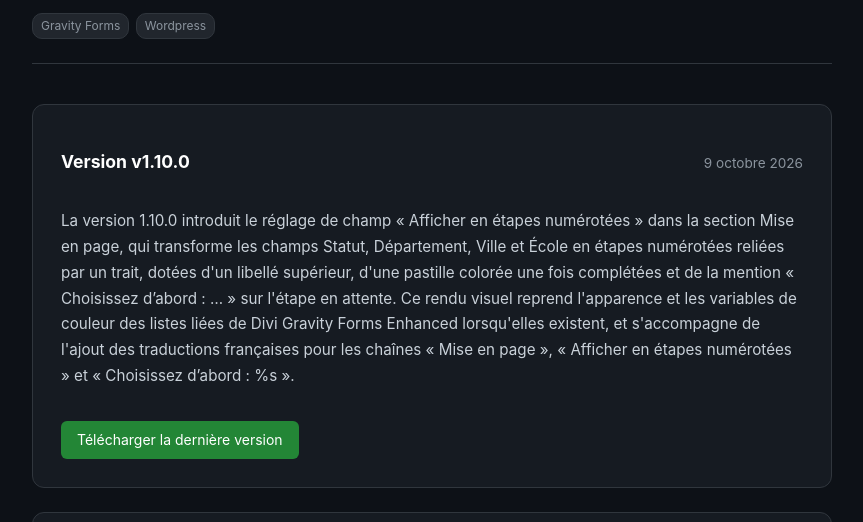
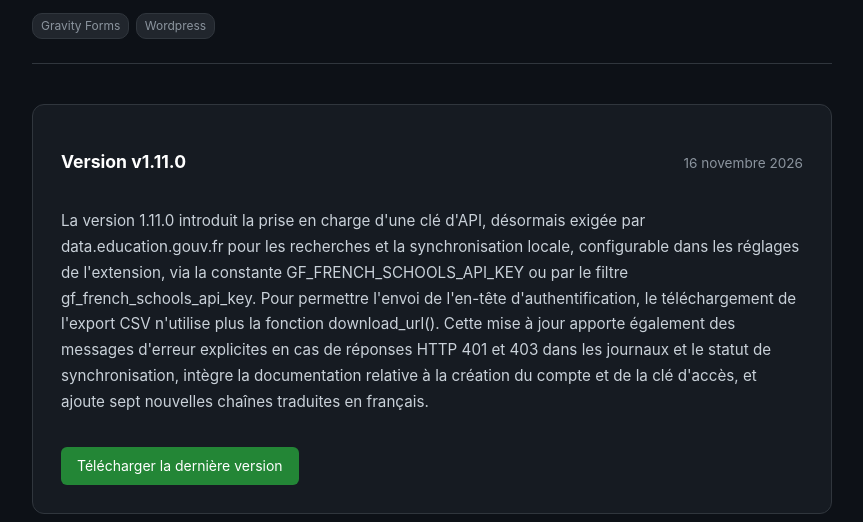
Before and after one commit to guilamu/guilamu.github.io, a plain HTML site: page blog-gf-french-schools.html in a window 1280 px wide. Shown: the part 213-735 px from the top of the page, without its empty margins (208-1071 px from the left). Drawn offline with Linux system fonts and the light colour scheme.

Commit message:
deploy: 7a6ef5f024e969759b2e2c6c508591b526714842

```diff
--- a/blog-gf-french-schools.html
+++ b/blog-gf-french-schools.html
@@ -35,11 +35,19 @@
 
   <article>
     <div class="article-header">
+      <h2>Version v1.11.0</h2>
+      <span class="date">16 novembre 2026</span>
+    </div>
+    <div class="content"><p>La version 1.11.0 introduit la prise en charge d'une clé d'API, désormais exigée par data.education.gouv.fr pour les recherches et la synchronisation locale, configurable dans les réglages de l'extension, via la constante GF_FRENCH_SCHOOLS_API_KEY ou par le filtre gf_french_schools_api_key. Pour permettre l'envoi de l'en-tête d'authentification, le téléchargement de l'export CSV n'utilise plus la fonction download_url(). Cette mise à jour apporte également des messages d'erreur explicites en cas de réponses HTTP 401 et 403 dans les journaux et le statut de synchronisation, intègre la documentation relative à la création du compte et de la clé d'accès, et ajoute sept nouvelles chaînes traduites en français.</p></div>
+    <a href="https://github.com/guilamu/gf-french-schools/releases/download/v1.11.1/gf-french-schools.zip" class="btn-download" target="_blank">Télécharger la dernière version</a>
+  </article>
+  <article>
+    <div class="article-header">
       <h2>Version v1.10.0</h2>
       <span class="date">9 octobre 2026</span>
     </div>
     <div class="content"><p>La version 1.10.0 introduit le réglage de champ « Afficher en étapes numérotées » dans la section Mise en page, qui transforme les champs Statut, Département, Ville et École en étapes numérotées reliées par un trait, dotées d'un libellé supérieur, d'une pastille colorée une fois complétées et de la mention « Choisissez d’abord : … » sur l'étape en attente. Ce rendu visuel reprend l'apparence et les variables de couleur des listes liées de Divi Gravity Forms Enhanced lorsqu'elles existent, et s'accompagne de l'ajout des traductions françaises pour les chaînes « Mise en page », « Afficher en étapes numérotées » et « Choisissez d’abord : %s ».</p></div>
-    <a href="https://github.com/guilamu/gf-french-schools/releases/download/v1.11.0/gf-french-schools.zip" class="btn-download" target="_blank">Télécharger la dernière version</a>
+    <a href="https://github.com/guilamu/gf-french-schools/releases/download/v1.11.1/gf-french-schools.zip" class="btn-download" target="_blank">Télécharger la dernière version</a>
   </article>
   <article>
     <div class="article-header">
@@ -47,7 +55,7 @@
       <span class="date">31 juillet 2026</span>
     </div>
     <div class="content"><p>La mise à jour v1.9.4 du projet "gf-french-schools" n'apporte aucun changement fonctionnel par rapport à la v1.9.3 et consiste uniquement en des ajouts de documentation dans le code source. La signature de get_value_save_input() y a été consignée après vérification dans le code de Gravity Forms 3.0.0 afin d'expliquer la déclaration variadique de la surcharge, indispensable pour gérer le passage de cinq à six paramètres avec l'ajout de $repeater_index et prévenir une erreur fatale PHP d'incompatibilité de déclaration. Enfin, une note précise désormais que get_value_save_entry() n'est jamais appelée sous Gravity Forms 3.0 en raison de la priorité de la surcharge de get_value_save_input() sur le repli par réflexion, garantissant ainsi que la valeur n'est jamais assainie deux fois.</p></div>
-    <a href="https://github.com/guilamu/gf-french-schools/releases/download/v1.11.0/gf-french-schools.zip" class="btn-download" target="_blank">Télécharger la dernière version</a>
+    <a href="https://github.com/guilamu/gf-french-schools/releases/download/v1.11.1/gf-french-schools.zip" class="btn-download" target="_blank">Télécharger la dernière version</a>
   </article>
   <article>
     <div class="article-header">
@@ -55,7 +63,7 @@
       <span class="date">31 juillet 2026</span>
     </div>
     <div class="content"><p>La version 1.9.3 du projet gf-french-schools apporte le support de Gravity Forms 3.0 en utilisant la méthode <code>get_value_save_input()</code> pour l'enregistrement des valeurs, en remplacement des fonctions <code>get_value_save_entry()</code> et <code>GFFormsModel::prepare_value()</code> désormais dépréciées. L'ancienne méthode est maintenue pour assurer la rétrocompatibilité avec les versions 2.5 à 2.9 de Gravity Forms, l'opération de sanitisation restant identique quel que soit le chemin d'exécution.</p></div>
-    <a href="https://github.com/guilamu/gf-french-schools/releases/download/v1.11.0/gf-french-schools.zip" class="btn-download" target="_blank">Télécharger la dernière version</a>
+    <a href="https://github.com/guilamu/gf-french-schools/releases/download/v1.11.1/gf-french-schools.zip" class="btn-download" target="_blank">Télécharger la dernière version</a>
   </article>
   <article>
     <div class="article-header">
@@ -63,7 +71,7 @@
       <span class="date">21 mai 2026</span>
     </div>
     <div class="content"><p>La mise à jour v1.9.2 du projet gf-french-schools apporte plusieurs optimisations de performances axées sur la mise en cache et la réduction de la charge de calcul. Le mode local met désormais en cache les résultats de recherche de villes dans des transients pour éviter de requêter 68 000 lignes lors de requêtes identiques, tandis que la vérification has_data utilise désormais une requête SELECT 1 LIMIT 1 avec un cache statique à la place d'un COUNT systématique. De plus, la validation de formulaire AJAX, qui englobe le chargement du formulaire et l'analyse des champs, est maintenant mise en cache pendant cinq minutes au lieu de s'exécuter à chaque frappe de touche. Enfin, les requêtes de repli de la recherche floue sont limitées à 500 villes et 200 écoles afin de prévenir les pics de consommation de mémoire et de processeur.</p></div>
-    <a href="https://github.com/guilamu/gf-french-schools/releases/download/v1.11.0/gf-french-schools.zip" class="btn-download" target="_blank">Télécharger la dernière version</a>
+    <a href="https://github.com/guilamu/gf-french-schools/releases/download/v1.11.1/gf-french-schools.zip" class="btn-download" target="_blank">Télécharger la dernière version</a>
   </article>
   <article>
     <div class="article-header">
@@ -71,7 +79,7 @@
       <span class="date">28 mars 2026</span>
     </div>
     <div class="content"><p>La version 1.9.1 introduit un lien « View details » sur la page des extensions ouvrant une fenêtre modale composée des onglets Description, Installation et Changelog, dont le contenu est extrait du fichier README.md local via la bibliothèque Parsedown. Cette mise à jour améliore également la recherche floue en permettant la détection des fautes de frappe dans les termes partiellement saisis et configure l'application pour basculer sur la base de données locale lorsque l'API distante ne retourne aucun résultat.</p></div>
-    <a href="https://github.com/guilamu/gf-french-schools/releases/download/v1.11.0/gf-french-schools.zip" class="btn-download" target="_blank">Télécharger la dernière version</a>
+    <a href="https://github.com/guilamu/gf-french-schools/releases/download/v1.11.1/gf-french-schools.zip" class="btn-download" target="_blank">Télécharger la dernière version</a>
   </article>
   <article>
     <div class="article-header">
@@ -79,7 +87,7 @@
       <span class="date">28 mars 2026</span>
     </div>
     <div class="content"><p>La version 1.9.0 du projet gf-french-schools introduit la reconnaissance automatique et bidirectionnelle des abréviations courantes dans les noms d'écoles, permettant par exemple d'associer les termes Saint et St ou Général et Gén/Gal lors des requêtes. Cette fonctionnalité couvre une large gamme de titres tels que Sainte, Commandant, Lieutenant, Colonel, Maréchal, Docteur, Professeur, Monseigneur, Madame, Mademoiselle, Président, Capitaine, Sergent et Adjudant, et s'applique aux trois modes de recherche disponibles, à savoir l'API distante, la base locale via l'opérateur LIKE et la recherche floue basée sur l'algorithme de Levenshtein.</p></div>
-    <a href="https://github.com/guilamu/gf-french-schools/releases/download/v1.11.0/gf-french-schools.zip" class="btn-download" target="_blank">Télécharger la dernière version</a>
+    <a href="https://github.com/guilamu/gf-french-schools/releases/download/v1.11.1/gf-french-schools.zip" class="btn-download" target="_blank">Télécharger la dernière version</a>
   </article>
   <article>
     <div class="article-header">
@@ -87,7 +95,7 @@
       <span class="date">27 mars 2026</span>
     </div>
     <div class="content"><p>La mise à jour v1.8.9 du projet gf-french-schools modifie le système de filtrage des établissements scolaires en utilisant désormais le code INSEE (code_commune) à la place du nom de la commune afin de corriger les erreurs d'indexation de la base de données nationale. Cette version introduit la colonne code_commune dans la base de données locale ainsi que dans l'export CSV synchronisé, tout en conservant le filtrage par nom de commune comme solution de repli pour assurer la rétro-compatibilité en l'absence de code INSEE.</p></div>
-    <a href="https://github.com/guilamu/gf-french-schools/releases/download/v1.11.0/gf-french-schools.zip" class="btn-download" target="_blank">Télécharger la dernière version</a>
+    <a href="https://github.com/guilamu/gf-french-schools/releases/download/v1.11.1/gf-french-schools.zip" class="btn-download" target="_blank">Télécharger la dernière version</a>
   </article>
   <article>
     <div class="article-header">
@@ -95,7 +103,7 @@
       <span class="date">27 mars 2026</span>
     </div>
     <div class="content"><p>La mise à jour v1.8.8 du projet gf-french-schools corrige un dysfonctionnement du système de cache qui mémorisait les résultats de recherche vides pendant une heure et introduit une option de repli vers l'API distante, configurable lorsque le mode local est activé, pour pallier l'absence de résultats initiaux. Cette version intègre également un algorithme de recherche floue basé sur la distance de Levenshtein pour tolérer les fautes de frappe sur la base locale et procède à une restructuration interne du code par l'extraction des appels API vers les méthodes privées get_villes_from_api et get_ecoles_from_api.</p></div>
-    <a href="https://github.com/guilamu/gf-french-schools/releases/download/v1.11.0/gf-french-schools.zip" class="btn-download" target="_blank">Télécharger la dernière version</a>
+    <a href="https://github.com/guilamu/gf-french-schools/releases/download/v1.11.1/gf-french-schools.zip" class="btn-download" target="_blank">Télécharger la dernière version</a>
   </article>
   <article>
     <div class="article-header">
@@ -103,7 +111,7 @@
       <span class="date">9 mars 2026</span>
     </div>
     <div class="content"><p>La version 1.8.7 du projet gf-french-schools corrige l'avertissement WordPress 6.7+ relatif au chargement prématuré des traductions en supprimant l'appel à la fonction de traduction dans le filtre cron_schedules. Elle résout l'avertissement PHP concernant la propriété slug manquante sur la page de mise à jour du cœur de WordPress en intégrant les champs obligatoires à l'objet de mise à jour retourné par le système GitHub. Cette version centralise également les constantes de configuration, telles que la version de WordPress testée, la version PHP requise et l'identifiant du plugin, au sein de la classe GF_French_Schools_GitHub_Updater.</p></div>
-    <a href="https://github.com/guilamu/gf-french-schools/releases/download/v1.11.0/gf-french-schools.zip" class="btn-download" target="_blank">Télécharger la dernière version</a>
+    <a href="https://github.com/guilamu/gf-french-schools/releases/download/v1.11.1/gf-french-schools.zip" class="btn-download" target="_blank">Télécharger la dernière version</a>
   </article>
   <article>
     <div class="article-header">
@@ -111,7 +119,7 @@
       <span class="date">3 mars 2026</span>
     </div>
     <div class="content"><p>La version 1.8.6 du projet gf-french-schools introduit le numéro de département en tant que sous-champ ({Libellé:ID.18}) et merge tag ({Libellé:ID:numero_departement}), permettant de récupérer le code officiel tel que 93, 2A ou 974. Cette mise à jour ajoute également les merge tags {Libellé:ID:statut} et {Libellé:ID:departement} pour accéder respectivement au statut de l'établissement et au nom du département par modificateur. Enfin, la documentation intégrée au fichier README a été complétée pour lister l'intégralité des merge tags et des sous-champs désormais disponibles dans l'extension.</p></div>
-    <a href="https://github.com/guilamu/gf-french-schools/releases/download/v1.11.0/gf-french-schools.zip" class="btn-download" target="_blank">Télécharger la dernière version</a>
+    <a href="https://github.com/guilamu/gf-french-schools/releases/download/v1.11.1/gf-french-schools.zip" class="btn-download" target="_blank">Télécharger la dernière version</a>
   </article>
   <article>
     <div class="article-header">
@@ -119,7 +127,7 @@
       <span class="date">2 mars 2026</span>
     </div>
     <div class="content"><p>La version 1.8.5 du projet gf-french-schools corrige le traitement de nettoyage des noms de circonscriptions en intégrant le motif « Circonscription d'inspection du 1er degré », supprimant ainsi le résidu textuel qui persistait auparavant dans l'affichage final.</p></div>
-    <a href="https://github.com/guilamu/gf-french-schools/releases/download/v1.11.0/gf-french-schools.zip" class="btn-download" target="_blank">Télécharger la dernière version</a>
+    <a href="https://github.com/guilamu/gf-french-schools/releases/download/v1.11.1/gf-french-schools.zip" class="btn-download" target="_blank">Télécharger la dernière version</a>
   </article>
   <article>
     <div class="article-header">
@@ -127,7 +135,7 @@
       <span class="date">25 février 2026</span>
     </div>
     <div class="content"><p>La mise à jour v1.8.4 du projet gf-french-schools renforce la sécurité en corrigeant une vulnérabilité de contournement du rate-limiting liée à l'usurpation des en-têtes proxy, limitant désormais la prise en compte de ces en-têtes aux seules adresses IP sources autorisées via le filtre WordPress gf_french_schools_trusted_proxies. Parallèlement, l'endpoint AJAX de recherche valide dorénavant la présence du champ ecoles_fr dans les soumissions pour empêcher l'exploitation scriptée de cette interface avec des identifiants de formulaires arbitraires.</p></div>
-    <a href="https://github.com/guilamu/gf-french-schools/releases/download/v1.11.0/gf-french-schools.zip" class="btn-download" target="_blank">Télécharger la dernière version</a>
+    <a href="https://github.com/guilamu/gf-french-schools/releases/download/v1.11.1/gf-french-schools.zip" class="btn-download" target="_blank">Télécharger la dernière version</a>
   </article>
   <article>
     <div class="article-header">
@@ -135,7 +143,7 @@
       <span class="date">23 février 2026</span>
     </div>
     <div class="content"><p>La version 1.8.3 corrige l'avertissement WordPress 6.7 « _load_textdomain_just_in_time called incorrectly » qui était déclenché par la présence d'un appel à la fonction <code>__()</code> dans la méthode <code>get_default_inputs()</code>. Cet appel provoquait le chargement prématuré du textdomain lors de la construction du champ, avant le hook <code>init</code>, via la chaîne <code>gform_loaded → plugins_loaded</code>. L'appel fautif a été supprimé et le chargement du textdomain est désormais effectué exclusivement sur le hook <code>init</code>, conformément aux recommandations en vigueur depuis WordPress 6.7.</p></div>
-    <a href="https://github.com/guilamu/gf-french-schools/releases/download/v1.11.0/gf-french-schools.zip" class="btn-download" target="_blank">Télécharger la dernière version</a>
+    <a href="https://github.com/guilamu/gf-french-schools/releases/download/v1.11.1/gf-french-schools.zip" class="btn-download" target="_blank">Télécharger la dernière version</a>
   </article>
   <article>
     <div class="article-header">
@@ -143,7 +151,7 @@
       <span class="date">20 février 2026</span>
     </div>
     <div class="content"><p>La version 1.8.2 corrige un bug affectant les formulaires créés avant l'introduction du sous-champ « Email Circonscription » : la valeur saisie était bien affichée côté frontend mais n'était pas enregistrée dans l'entrée. Par ailleurs, le constructeur du champ synchronise désormais systématiquement les sous-inputs avec la définition canonique, ce qui garantit la prise en charge automatique des sous-champs introduits dans les versions ultérieures, y compris pour les formulaires existants.</p></div>
-    <a href="https://github.com/guilamu/gf-french-schools/releases/download/v1.11.0/gf-french-schools.zip" class="btn-download" target="_blank">Télécharger la dernière version</a>
+    <a href="https://github.com/guilamu/gf-french-schools/releases/download/v1.11.1/gf-french-schools.zip" class="btn-download" target="_blank">Télécharger la dernière version</a>
   </article>
   <article>
     <div class="article-header">
@@ -151,7 +159,7 @@
       <span class="date">18 février 2026</span>
     </div>
     <div class="content"><p>La version 1.8.1 du projet "gf-french-schools" apporte plusieurs corrections au mécanisme de recherche d'établissements scolaires. La recherche de villes comportant un article est désormais fonctionnelle : une saisie telle que "les pa" retourne correctement des résultats comme "Les Pavillons Sous Bois". Ce correctif s'applique aussi bien à la recherche distante via l'API qu'à la base de données locale, qui adoptent toutes deux une correspondance mot par mot : chaque terme saisi doit être présent dans le nom de la ville, remplaçant ainsi l'ancien test de sous-chaîne continue qui échouait lorsqu'un espace séparait deux mots. Par ailleurs, la compatibilité avec l'extension gwcopycat (GP Copy Cat) a été améliorée : les sous-champs cachés déclenchent maintenant un événement jQuery <code>change</code> au moment de la sélection d'un établissement, ce qui permet leur copie vers d'autres champs du formulaire.</p></div>
-    <a href="https://github.com/guilamu/gf-french-schools/releases/download/v1.11.0/gf-french-schools.zip" class="btn-download" target="_blank">Télécharger la dernière version</a>
+    <a href="https://github.com/guilamu/gf-french-schools/releases/download/v1.11.1/gf-french-schools.zip" class="btn-download" target="_blank">Télécharger la dernière version</a>
   </article>
   <article>
     <div class="article-header">
@@ -159,7 +167,7 @@
       <span class="date">16 février 2026</span>
     </div>
     <div class="content"><p>La version 1.8.0 du projet <strong>gf-french-schools</strong> apporte plusieurs évolutions. La logique conditionnelle est désormais intégralement prise en charge : chaque sous-champ du champ établissement scolaire (identifiant, nom, type, catégorie, code postal, ville, etc.) peut être utilisé comme paramètre de condition pour les autres champs du formulaire. Le nettoyage de la catégorie a été corrigé afin que la valeur brute <em>ECOLE DE NIVEAU ELEMENTAIRE</em> s'affiche sous la forme <em>Élémentaire</em> plutôt que <em>De niveau elementaire</em>. Une détection automatique des écoles primaires a également été introduite : lorsque le nom de l'établissement contient le mot <em>primaire</em>, la catégorie affiche <em>Primaire</em> à la place d'<em>Élémentaire</em>. Enfin, l'auto-complétion du navigateur est désormais désactivée sur l'ensemble des champs du formulaire.</p></div>
-    <a href="https://github.com/guilamu/gf-french-schools/releases/download/v1.11.0/gf-french-schools.zip" class="btn-download" target="_blank">Télécharger la dernière version</a>
+    <a href="https://github.com/guilamu/gf-french-schools/releases/download/v1.11.1/gf-french-schools.zip" class="btn-download" target="_blank">Télécharger la dernière version</a>
   </article>
   <article>
     <div class="article-header">
@@ -167,7 +175,7 @@
       <span class="date">15 février 2026</span>
     </div>
     <div class="content"><p>La version 1.7.3 du projet <strong>gf-french-schools</strong> apporte un renommage de trois merge tags afin d'harmoniser leur appellation avec l'interface : <code>id</code> devient <code>identifiant</code>, <code>nature</code> devient <code>categorie</code> et <code>commune</code> devient <code>ville</code>. Les anciens noms de ces merge tags sont conservés et restent fonctionnels pour assurer la rétrocompatibilité avec les implémentations existantes.</p></div>
-    <a href="https://github.com/guilamu/gf-french-schools/releases/download/v1.11.0/gf-french-schools.zip" class="btn-download" target="_blank">Télécharger la dernière version</a>
+    <a href="https://github.com/guilamu/gf-french-schools/releases/download/v1.11.1/gf-french-schools.zip" class="btn-download" target="_blank">Télécharger la dernière version</a>
   </article>
   <article>
     <div class="article-header">
@@ -175,15 +183,7 @@
       <span class="date">15 février 2026</span>
     </div>
     <div class="content"><p>La version 1.7.2 introduit le merge tag <code>autres_nom</code>, permettant d'accéder à la valeur saisie manuellement dans le champ "Nom de l'école (saisie manuelle)". Ce merge tag est désormais accessible directement depuis le menu déroulant des merge tags de Gravity Forms.</p></div>
-    <a href="https://github.com/guilamu/gf-french-schools/releases/download/v1.11.0/gf-french-schools.zip" class="btn-download" target="_blank">Télécharger la dernière version</a>
-  </article>
-  <article>
-    <div class="article-header">
-      <h2>Version v1.7.1</h2>
-      <span class="date">11 février 2026</span>
-    </div>
-    <div class="content"><p>La version 1.7.1 corrige la recherche d'écoles pour les arrondissements de Paris, dont les espacements incohérents dans la base de données empêchaient une correspondance correcte. L'affichage des noms d'écoles parisiennes est amélioré par la suppression des préfixes de type E.M.PU, E.E.PU ou E.P.PR ainsi que des adresses qui y étaient accolés. La recherche via l'API passe désormais d'une méthode search() à une clause LIKE, permettant une meilleure prise en charge des correspondances partielles. Enfin, le mécanisme de cache est corrigé afin de distinguer correctement les résultats provenant de sources locales de ceux provenant de sources distantes.</p></div>
-    <a href="https://github.com/guilamu/gf-french-schools/releases/download/v1.11.0/gf-french-schools.zip" class="btn-download" target="_blank">Télécharger la dernière version</a>
+    <a href="https://github.com/guilamu/gf-french-schools/releases/download/v1.11.1/gf-french-schools.zip" class="btn-download" target="_blank">Télécharger la dernière version</a>
   </article>
 </body>
 </html>
```
Also changed, not shown: index.html (+2 -2 lines).
